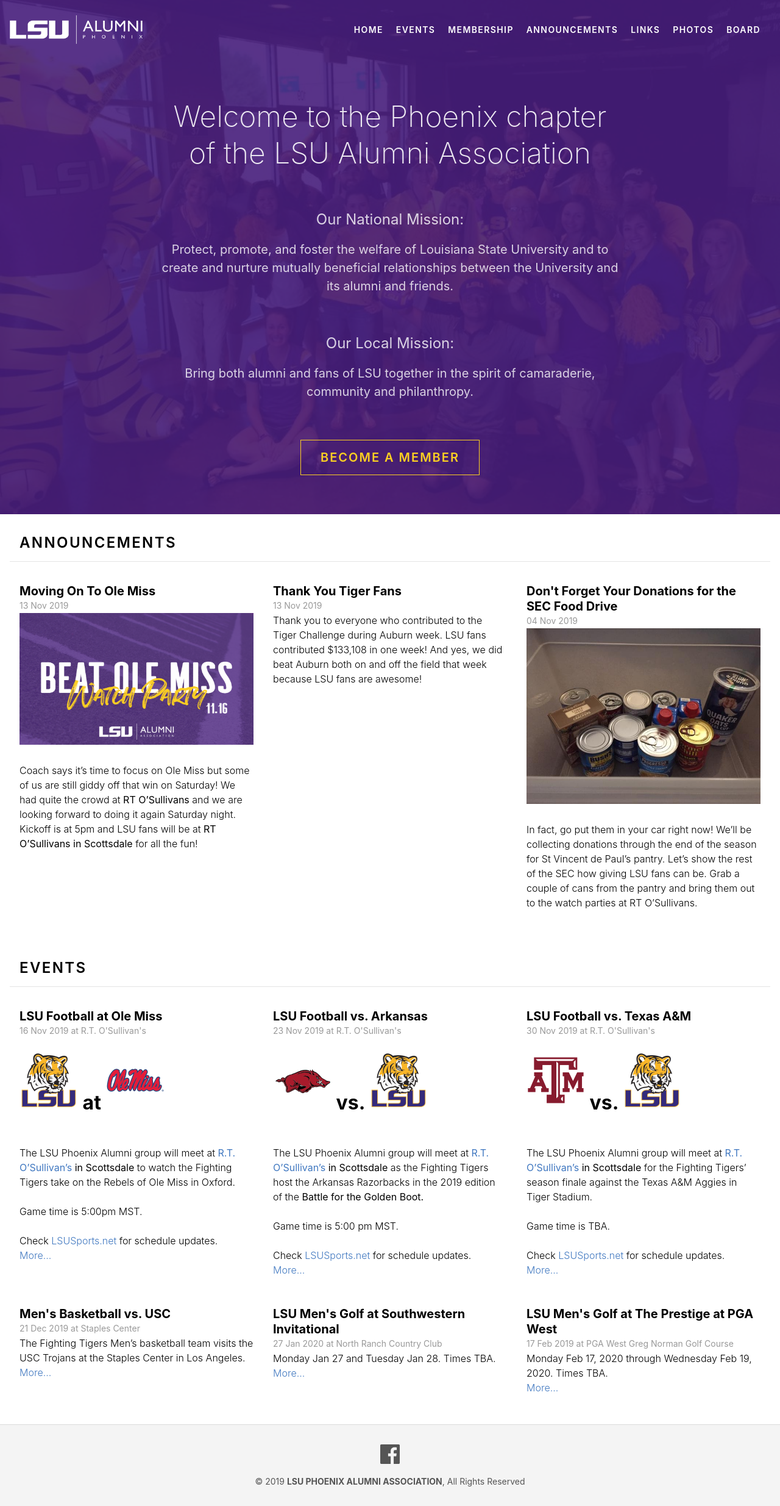
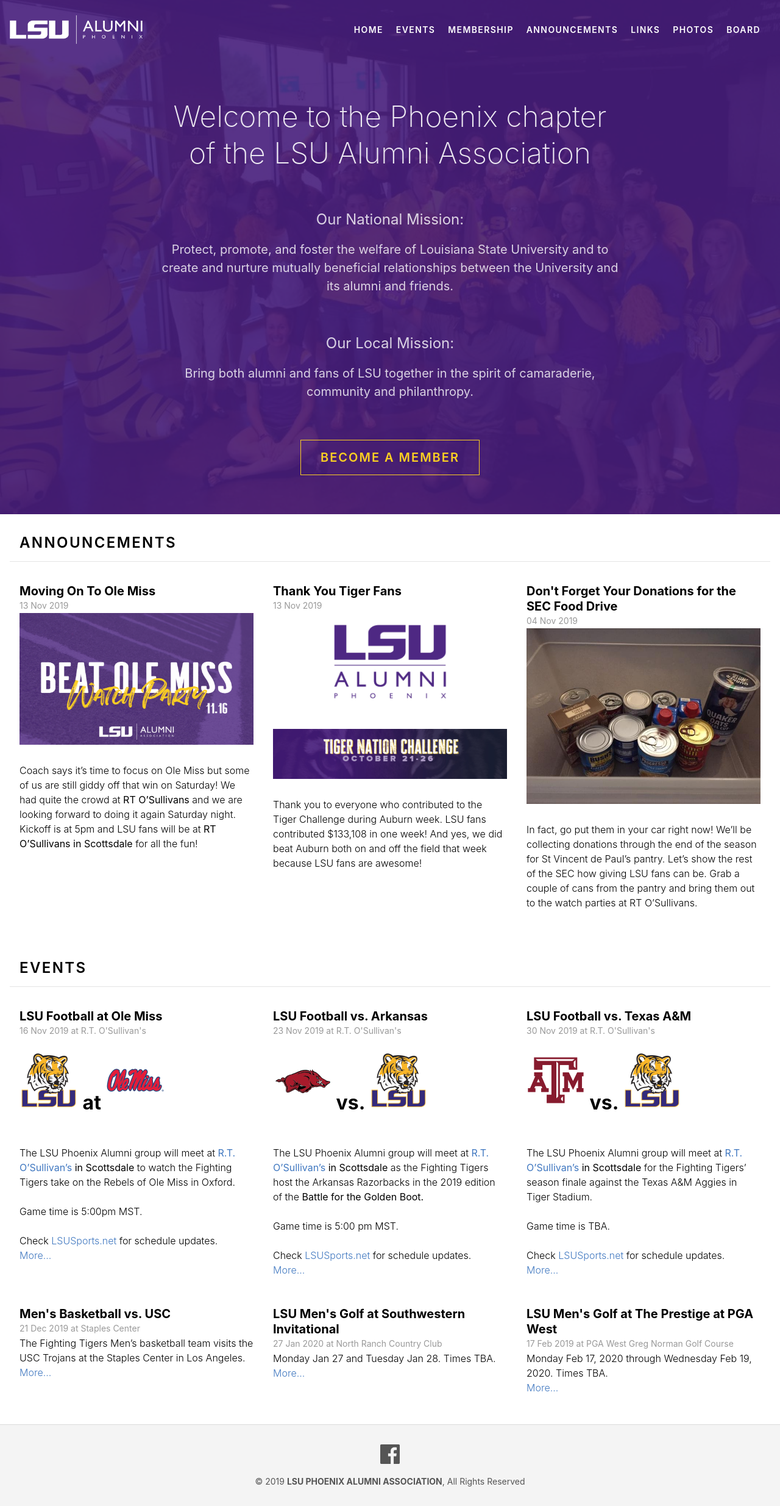
Before and after one commit to lsu-phoenix-alumni/lsu-phoenix-alumni.github.io, a Jekyll site: the page built from index.html, in a window 1280 px wide. Shown: the whole page at 61% size. Built offline with Jekyll 4.4.1, drawn with Linux system fonts in a browser that asks for light colours.

Commit message:
Updated Thank You Tiger Fans

```diff
--- a/_announcements/thank-you-tiger-fans.markdown
+++ b/_announcements/thank-you-tiger-fans.markdown
@@ -3,5 +3,8 @@
 date: 2019-11-13 10:30:00 -07:00
 ---
 
-
+![alt text](https://lsu-phoenix-alumni.github.io/assets/img/PhxAlumni.png)
+<br>
+![alt text](https://lsu-phoenix-alumni.github.io/assets/img/TigerNationChallenge2019.png)
+<br>
 Thank you to everyone who contributed to the Tiger Challenge during Auburn week. LSU fans contributed $133,108 in one week! And yes, we did beat Auburn both on and off the field that week because LSU fans are awesome!
```
